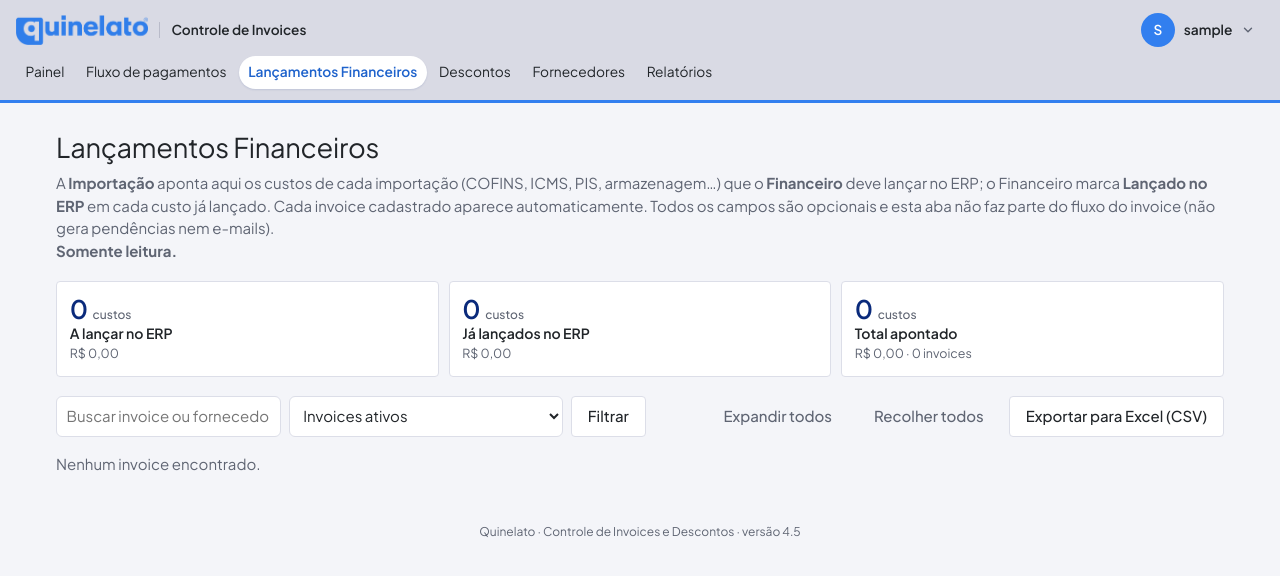
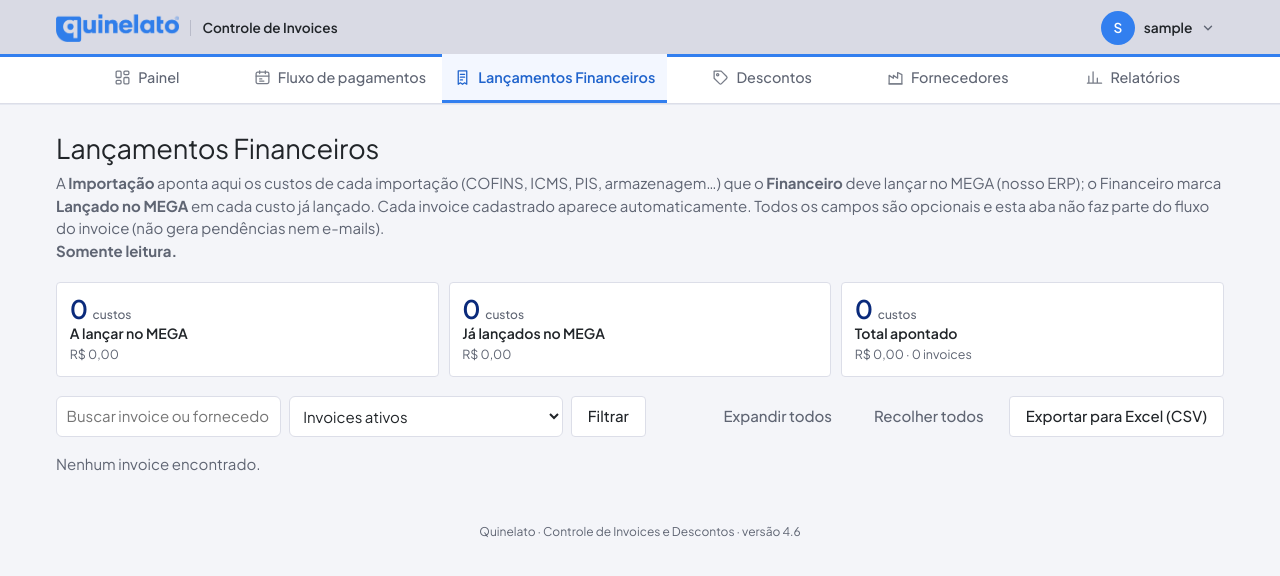
Before and after one commit to matheusmartins8327/controle-descontos, a Flask app: page /lancamentos in a window 1280 px wide. Shown: the top 576 px of the page. Run offline with Flask 3, Linux system fonts and the light colour scheme; the visitor is signed in with stand-in values (Sample User, id 1); data comes from the database, SQL or seed files in the repository; data that the repository does not hold is empty.

Commit message:
v4.6: ERP passa a se chamar MEGA; novo cabeçalho com abas e botão Novo invoice
Co-Authored-By: Claude Opus 5.5 <noreply@anthropic.com>
Claude-Session: https://claude.ai/code/session_01K5YpXhuEijvrrCuL2XiN34

```diff
--- a/app.py
+++ b/app.py
@@ -38,7 +38,7 @@ BASE_DIR = os.path.dirname(os.path.abspath(__file__))
 INSTANCE_DIR = os.path.join(BASE_DIR, "instance")
 DB_PATH = os.environ.get("DESCONTOS_DB", os.path.join(INSTANCE_DIR, "descontos.db"))
 MAX_USUARIOS = 10
-VERSAO = "4.5"
+VERSAO = "4.6"
 
 # ---------------------------------------------------------------------------
 # Perfis, moedas e etapas
@@ -298,10 +298,10 @@ CREATE TABLE IF NOT EXISTS lancamentos (
     criado_em TEXT NOT NULL,
     atualizado_por INTEGER REFERENCES usuarios(id),
     atualizado_em TEXT,
-    lancado_erp INTEGER NOT NULL DEFAULT 0,      -- marcado pelo Financeiro quando já lançou no ERP
+    lancado_erp INTEGER NOT NULL DEFAULT 0,      -- marcado pelo Financeiro quando já lançou no MEGA
     lancado_erp_por INTEGER REFERENCES usuarios(id),
     lancado_erp_em TEXT,
-    alterado_apos_erp INTEGER NOT NULL DEFAULT 0 -- a Importação mudou depois de lançado: conferir no ERP
+    alterado_apos_erp INTEGER NOT NULL DEFAULT 0 -- a Importação mudou depois de lançado: conferir no MEGA
 );
 CREATE INDEX IF NOT EXISTS idx_lancamentos_invoice ON lancamentos(invoice_id);
 -- versão 4.0: e-mails automáticos
@@ -376,7 +376,7 @@ def init_db():
                 DROP TABLE invoice_itens_v35;
                 CREATE INDEX IF NOT EXISTS idx3_itens_invoice ON invoice_itens(invoice_id);
             """)
-        # versão 4.5: controle do lançamento no ERP pelo Financeiro
+        # versão 4.5: controle do lançamento no MEGA pelo Financeiro
         colunas_l = {r[1] for r in db.execute("PRAGMA table_info(lancamentos)")}
         for col, tipo in (("lancado_erp", "INTEGER NOT NULL DEFAULT 0"), ("lancado_erp_por", "INTEGER"),
                           ("lancado_erp_em", "TEXT"), ("alterado_apos_erp", "INTEGER NOT NULL DEFAULT 0")):
@@ -2376,7 +2376,7 @@ def sistema_onedrive():
 # Lançamentos Financeiros (fora do fluxo de invoices)
 #
 # Cada invoice cadastrado ganha um painel onde a Importação aponta os custos da importação (COFINS, ICMS, PIS,
-# armazenagem...) que o Financeiro deve lançar no ERP; o Financeiro marca cada um quando já lançou no ERP.
+# armazenagem...) que o Financeiro deve lançar no MEGA; o Financeiro marca cada um quando já lançou no MEGA.
 # Todos os campos são opcionais; não geram pendências nem e-mails.
 # ---------------------------------------------------------------------------
 TIPOS_LANCAMENTO_SUGERIDOS = ["II", "IPI", "PIS", "COFINS", "ICMS", "Taxa Siscomex", "AFRMM", "Armazenagem",
@@ -2390,7 +2390,7 @@ def pode_lancar():
 
 
 def pode_marcar_erp():
-    """Financeiro marca o que já lançou no ERP (e o Administrador)."""
+    """Financeiro marca o que já lançou no MEGA (e o Administrador)."""
     return pode("financeiro")
 
 
@@ -2511,7 +2511,7 @@ def lancamento_editar(lid):
             flash(e, "erro")
         return voltar_lancamentos(antigo["invoice_id"])
     if (dados["tipo"], dados["valor"], dados["data_pagamento"]) != (antigo["tipo"], antigo["valor"], antigo["data_pagamento"]):
-        # se já estava lançado no ERP, volta para pendente e avisa o Financeiro para conferir
+        # se já estava lançado no MEGA, volta para pendente e avisa o Financeiro para conferir
         ja_no_erp = bool(antigo["lancado_erp"]) or bool(antigo["alterado_apos_erp"])
         db.execute("UPDATE lancamentos SET tipo = ?, valor = ?, data_pagamento = ?, atualizado_por = ?,"
                    " atualizado_em = ?, lancado_erp = 0, alterado_apos_erp = ? WHERE id = ?",
@@ -2519,9 +2519,9 @@ def lancamento_editar(lid):
                     1 if ja_no_erp else 0, lid))
         registrar_evento(antigo["invoice_id"], "Lançamento financeiro corrigido",
                          f"{descrever_lancamento(antigo)} → {descrever_lancamento(dados)}"
-                         + (" (já estava lançado no ERP: voltou para conferência do Financeiro)" if antigo["lancado_erp"] else ""))
+                         + (" (já estava lançado no MEGA: voltou para conferência do Financeiro)" if antigo["lancado_erp"] else ""))
         db.commit()
-        flash("Lançamento atualizado." + (" Ele já estava lançado no ERP: o Financeiro verá o aviso para conferir."
+        flash("Lançamento atualizado." + (" Ele já estava lançado no MEGA: o Financeiro verá o aviso para conferir."
                                           if antigo["lancado_erp"] else ""), "ok")
     return voltar_lancamentos(antigo["invoice_id"])
 
@@ -2536,8 +2536,8 @@ def lancamento_excluir(lid):
     if l is None:
         abort(404)
     if l["lancado_erp"] and g.usuario["perfil"] != "admin":
-        flash("Este custo já foi lançado no ERP pelo Financeiro: para excluí-lo, peça ao Financeiro para desmarcar "
-              "o lançamento no ERP antes (assim o ajuste no ERP não se perde).", "erro")
+        flash("Este custo já foi lançado no MEGA pelo Financeiro: para excluí-lo, peça ao Financeiro para desmarcar "
+              "o lançamento no MEGA antes (assim o ajuste no MEGA não se perde).", "erro")
         return voltar_lancamentos(l["invoice_id"])
     db.execute("DELETE FROM lancamentos WHERE id = ?", (lid,))
     registrar_evento(l["invoice_id"], "Lançamento financeiro excluído", descrever_lancamento(l))
@@ -2549,7 +2549,7 @@ def lancamento_excluir(lid):
 @app.route("/lancamentos/<int:lid>/erp", methods=["POST"])
 @login_obrigatorio
 def lancamento_erp(lid):
-    """Financeiro marca/desmarca o custo como já lançado no ERP (controle próprio)."""
+    """Financeiro marca/desmarca o custo como já lançado no MEGA (controle próprio)."""
     if not pode_marcar_erp():
         abort(403)
     db = get_db()
@@ -2560,11 +2560,11 @@ def lancamento_erp(lid):
     if marcar:
         db.execute("UPDATE lancamentos SET lancado_erp = 1, lancado_erp_por = ?, lancado_erp_em = ?,"
                    " alterado_apos_erp = 0 WHERE id = ?", (g.usuario["id"], agora(), lid))
-        registrar_evento(l["invoice_id"], "Custo lançado no ERP (Financeiro)", descrever_lancamento(l))
+        registrar_evento(l["invoice_id"], "Custo lançado no MEGA (Financeiro)", descrever_lancamento(l))
     else:
         db.execute("UPDATE lancamentos SET lancado_erp = 0, lancado_erp_por = NULL, lancado_erp_em = NULL"
                    " WHERE id = ?", (lid,))
-        registrar_evento(l["invoice_id"], "Lançamento no ERP desmarcado (Financeiro)", descrever_lancamento(l))
+        registrar_evento(l["invoice_id"], "Lançamento no MEGA desmarcado (Financeiro)", descrever_lancamento(l))
     db.commit()
     return voltar_lancamentos(l["invoice_id"])
 
@@ -2575,7 +2575,7 @@ def lancamentos_csv():
     saida = io.StringIO()
     w = csv.writer(saida, delimiter=";")
     w.writerow(["Fornecedor", "Invoice", "Tipo de pagamento", "Valor (R$)", "Data do pagamento",
-                "Lançado no ERP", "Lançado por", "Lançado em", "Apontado por"])
+                "Lançado no MEGA", "Lançado por", "Lançado em", "Apontado por"])
     for p in paineis_lancamentos(request.args):
         for l in p["lancamentos"]:
             w.writerow([p["inv"]["fornecedor"], p["inv"]["numero"], l["tipo"],
--- a/static/style.css
+++ b/static/style.css
@@ -406,7 +406,7 @@ input.inativo { background: #f1f2f6; color: #9aa0ad; }
   .topo nav { order: 3; flex-basis: 100%; overflow-x: auto; padding-bottom: .15rem; }
 }
 
-/* v4.5: controle "Lançado no ERP" */
+/* v4.5: controle "Lançado no MEGA" */
 .tabela-lanc .c-tipo { width: 24%; } .tabela-lanc .c-valor { width: 14%; } .tabela-lanc .c-data { width: 15%; }
 .tabela-lanc .c-quem { width: 16%; } .tabela-lanc .c-erp { width: 19%; } .tabela-lanc .c-acoes { width: 12%; }
 .tabela-lanc { min-width: 900px; }
@@ -425,3 +425,33 @@ tr.conferir td { background: var(--alerta-claro); }
 .etiqueta.ok-erp { background: var(--ok-claro); color: var(--ok); font-size: .75rem; padding: .1rem .55rem; border-radius: 99px; font-weight: 600; }
 .pl-total { font-weight: 600; }
 .cards-lanc a.fluxo-etapa { text-decoration: none; color: inherit; }
+
+/* v4.6: cabeçalho em duas faixas (marca + conta / abas) alinhado ao conteúdo */
+.topo { background: var(--cabecalho); border-bottom: 0; box-shadow: 0 1px 0 rgba(10,42,123,.06); }
+.topo-barra { max-width: 1200px; margin: 0 auto; padding: .5rem 16px .35rem; display: flex; align-items: center; gap: 1rem; }
+.topo-barra .marca img { height: 28px; }
+.topo-barra .conta { margin-left: auto; }
+.topo-barra .conta summary { padding-top: .2rem; padding-bottom: .2rem; }
+.abas { background: #fff; border-bottom: 1px solid var(--borda); box-shadow: inset 0 3px 0 var(--pri); }
+.abas-inner { max-width: 1200px; margin: 0 auto; padding: 0 16px; display: flex; align-items: stretch; gap: .25rem;
+  overflow-x: auto; scrollbar-width: none; }
+.abas-inner::-webkit-scrollbar { display: none; }
+.abas a.aba { flex: 1 1 0; min-width: max-content; display: flex; align-items: center; justify-content: center; gap: .45rem;
+  padding: .8rem .75rem .7rem; color: var(--suave); text-decoration: none; font-size: .9rem; font-weight: 500;
+  border-bottom: 3px solid transparent; white-space: nowrap; transition: color .15s, background .15s, border-color .15s; }
+.abas a.aba svg { flex-shrink: 0; opacity: .85; }
+.abas a.aba:hover { color: var(--pri-escuro); background: #f5f8fe; }
+.abas a.aba.ativo { color: var(--pri-escuro); border-bottom-color: var(--pri); font-weight: 600; background: #f3f7ff; }
+.abas a.aba.ativo svg { opacity: 1; }
+.abas a.novo-invoice { flex: 0 0 auto; align-self: center; margin-left: .75rem; display: flex; align-items: center; gap: .35rem;
+  background: var(--pri); color: #fff; text-decoration: none; font-size: .86rem; font-weight: 600; white-space: nowrap;
+  padding: .45rem .9rem .45rem .7rem; border-radius: 99px; box-shadow: 0 2px 6px rgba(50,127,239,.3); transition: background .15s; }
+.abas a.novo-invoice:hover, .abas a.novo-invoice.ativo { background: var(--pri-escuro); }
+@media (max-width: 1100px) { .abas a.aba svg { display: none; } .abas a.aba { padding-left: .55rem; padding-right: .55rem; font-size: .86rem; } }
+@media (max-width: 600px) { .topo-barra .marca span { display: none; } }
+/* neutraliza regras do cabeçalho antigo (.topo nav ...) */
+.topo nav.abas { display: block; flex: none; order: 0; overflow: visible; padding: 0; gap: 0; }
+.topo nav.abas a.aba { border-radius: 0; box-shadow: none; border-left: 0; font-size: .9rem; }
+.topo nav.abas a.aba.ativo { box-shadow: none; }
+.topo nav.abas a.novo-invoice { border-left: 0; }
+@media (max-width: 1100px) { .topo nav.abas a.aba { font-size: .86rem; } }
--- a/templates/base.html
+++ b/templates/base.html
@@ -13,18 +13,9 @@
 <body>
 {% if g.usuario %}
 <header class="topo">
-  <div class="topo-inner">
+  <div class="topo-barra">
     <a class="marca" href="{{ url_for('painel') }}"><img src="{{ url_for('static', filename='img/logo-quinelato.png') }}" alt="Quinelato">
-      <span><strong>Controle de Invoices</strong><span class="sub-marca">Importação · Descontos · Pagamentos</span></span></a>
-    <nav>
-      <a href="{{ url_for('painel') }}" class="{{ 'ativo' if request.endpoint == 'painel' }}">Painel</a>
-      {% if pode('importacao') %}<a href="{{ url_for('invoice_novo') }}" class="{{ 'ativo' if request.endpoint == 'invoice_novo' }}">Novo invoice</a>{% endif %}
-      <a href="{{ url_for('fluxo_pagamentos') }}" class="{{ 'ativo' if request.endpoint == 'fluxo_pagamentos' }}">Fluxo de pagamentos</a>
-      <a href="{{ url_for('lancamentos') }}" class="{{ 'ativo' if request.endpoint == 'lancamentos' }}">Lançamentos Financeiros</a>
-      <a href="{{ url_for('descontos') }}" class="{{ 'ativo' if request.endpoint == 'descontos' }}">Descontos</a>
-      <a href="{{ url_for('fornecedores') }}" class="{{ 'ativo' if request.endpoint == 'fornecedores' }}">Fornecedores</a>
-      <a href="{{ url_for('relatorios') }}" class="{{ 'ativo' if request.endpoint == 'relatorios' }}">Relatórios</a>
-    </nav>
+      <span><strong>Controle de Invoices</strong></span></a>
     {% set partes = g.usuario.nome.split() %}
     <details class="conta">
       <summary title="Minha conta">
@@ -46,6 +37,17 @@
       </div>
     </details>
   </div>
+  <nav class="abas" aria-label="Menu principal">
+    <div class="abas-inner">
+      <a href="{{ url_for('painel') }}" class="aba {{ 'ativo' if request.endpoint == 'painel' }}"><svg viewBox="0 0 24 24" width="17" height="17" aria-hidden="true" fill="none" stroke="currentColor" stroke-width="1.8" stroke-linecap="round" stroke-linejoin="round"><rect x="3" y="3" width="7" height="9" rx="1.5"/><rect x="14" y="3" width="7" height="5" rx="1.5"/><rect x="14" y="12" width="7" height="9" rx="1.5"/><rect x="3" y="16" width="7" height="5" rx="1.5"/></svg><span>Painel</span></a>
+      <a href="{{ url_for('fluxo_pagamentos') }}" class="aba {{ 'ativo' if request.endpoint == 'fluxo_pagamentos' }}"><svg viewBox="0 0 24 24" width="17" height="17" aria-hidden="true" fill="none" stroke="currentColor" stroke-width="1.8" stroke-linecap="round" stroke-linejoin="round"><rect x="3" y="4.5" width="18" height="16" rx="2"/><path d="M16 2.5v4M8 2.5v4M3 10h18M8 14h3M8 17h6"/></svg><span>Fluxo de pagamentos</span></a>
+      <a href="{{ url_for('lancamentos') }}" class="aba {{ 'ativo' if request.endpoint == 'lancamentos' }}"><svg viewBox="0 0 24 24" width="17" height="17" aria-hidden="true" fill="none" stroke="currentColor" stroke-width="1.8" stroke-linecap="round" stroke-linejoin="round"><path d="M6 2.5h12v19l-3-2-3 2-3-2-3 2z"/><path d="M9 7.5h6M9 11.5h6M9 15.5h3"/></svg><span>Lançamentos Financeiros</span></a>
+      <a href="{{ url_for('descontos') }}" class="aba {{ 'ativo' if request.endpoint == 'descontos' }}"><svg viewBox="0 0 24 24" width="17" height="17" aria-hidden="true" fill="none" stroke="currentColor" stroke-width="1.8" stroke-linecap="round" stroke-linejoin="round"><path d="M20.6 13.4l-7.2 7.2a2 2 0 01-2.8 0L3 13V3h10l7.6 7.6a2 2 0 010 2.8z"/><circle cx="8" cy="8" r="1.6"/></svg><span>Descontos</span></a>
+      <a href="{{ url_for('fornecedores') }}" class="aba {{ 'ativo' if request.endpoint == 'fornecedores' }}"><svg viewBox="0 0 24 24" width="17" height="17" aria-hidden="true" fill="none" stroke="currentColor" stroke-width="1.8" stroke-linecap="round" stroke-linejoin="round"><path d="M3 21V9l6 4V9l6 4V5l6 3v13z"/><path d="M3 21h18"/></svg><span>Fornecedores</span></a>
+      <a href="{{ url_for('relatorios') }}" class="aba {{ 'ativo' if request.endpoint == 'relatorios' }}"><svg viewBox="0 0 24 24" width="17" height="17" aria-hidden="true" fill="none" stroke="currentColor" stroke-width="1.8" stroke-linecap="round" stroke-linejoin="round"><path d="M4 20V10M10 20V4M16 20v-7M22 20H2"/></svg><span>Relatórios</span></a>
+      {% if pode('importacao') %}<a href="{{ url_for('invoice_novo') }}" class="novo-invoice {{ 'ativo' if request.endpoint == 'invoice_novo' }}"><svg viewBox="0 0 24 24" width="17" height="17" aria-hidden="true" fill="none" stroke="currentColor" stroke-width="1.8" stroke-linecap="round" stroke-linejoin="round"><path d="M12 5v14M5 12h14"/></svg><span>Novo invoice</span></a>{% endif %}
+    </div>
+  </nav>
 </header>
 {% endif %}
 <main class="{{ 'estreito' if not g.usuario }}">
--- a/templates/lancamentos.html
+++ b/templates/lancamentos.html
@@ -3,15 +3,15 @@
 {% block conteudo %}
 <h1>Lançamentos Financeiros</h1>
 <p class="sub">A <strong>Importação</strong> aponta aqui os custos de cada importação (COFINS, ICMS, PIS, armazenagem…) que o
-  <strong>Financeiro</strong> deve lançar no ERP; o Financeiro marca <strong>Lançado no ERP</strong> em cada custo já lançado.
+  <strong>Financeiro</strong> deve lançar no MEGA (nosso ERP); o Financeiro marca <strong>Lançado no MEGA</strong> em cada custo já lançado.
   Cada invoice cadastrado aparece automaticamente. Todos os campos são opcionais e esta aba não faz parte do fluxo do invoice
   (não gera pendências nem e-mails).
   {% if not editar and not marcar %}<br><strong>Somente leitura.</strong>{% endif %}</p>
 
 <section class="fluxo cards-lanc">
   <a class="fluxo-etapa {{ 'alerta-card' if pend_qtd }} {{ 'sel' if args.get('filtro') == 'pendentes_erp' }}" href="{{ url_for('lancamentos', filtro='pendentes_erp') }}">
-    <span class="n">{{ pend_qtd }} <small>custos</small></span><span class="rot">A lançar no ERP</span><small>{{ pend_total|moeda('BRL') }}</small></a>
-  <div class="fluxo-etapa"><span class="n">{{ qtd - pend_qtd }} <small>custos</small></span><span class="rot">Já lançados no ERP</span><small>{{ (total - pend_total)|moeda('BRL') }}</small></div>
+    <span class="n">{{ pend_qtd }} <small>custos</small></span><span class="rot">A lançar no MEGA</span><small>{{ pend_total|moeda('BRL') }}</small></a>
+  <div class="fluxo-etapa"><span class="n">{{ qtd - pend_qtd }} <small>custos</small></span><span class="rot">Já lançados no MEGA</span><small>{{ (total - pend_total)|moeda('BRL') }}</small></div>
   <div class="fluxo-etapa"><span class="n">{{ qtd }} <small>custos</small></span><span class="rot">Total apontado</span><small>{{ total|moeda('BRL') }} · {{ paineis|length }} invoices</small></div>
 </section>
 
@@ -19,7 +19,7 @@
   <input name="q" value="{{ args.get('q', '') }}" placeholder="Buscar invoice ou fornecedor">
   <select name="filtro">
     <option value="">Invoices ativos</option>
-    <option value="pendentes_erp" {{ 'selected' if args.get('filtro') == 'pendentes_erp' }}>Com custos a lançar no ERP</option>
+    <option value="pendentes_erp" {{ 'selected' if args.get('filtro') == 'pendentes_erp' }}>Com custos a lançar no MEGA</option>
     <option value="com" {{ 'selected' if args.get('filtro') == 'com' }}>Somente com custos apontados</option>
     <option value="sem" {{ 'selected' if args.get('filtro') == 'sem' }}>Somente sem custos apontados</option>
     <option value="todos" {{ 'selected' if args.get('filtro') == 'todos' }}>Todos (inclui cancelados)</option>
@@ -42,8 +42,8 @@
       {% if inv.cancelado_em %}<span class="etiqueta cancelado">Cancelado</span>{% endif %}</span>
     <span class="pl-resumo">
       {% if p.lancamentos %}
-        {% if p.pendentes_erp %}<span class="etiqueta pendente-erp">{{ p.pendentes_erp }} a lançar no ERP</span>
-        {% else %}<span class="etiqueta ok-erp">✓ Tudo lançado no ERP</span>{% endif %}
+        {% if p.pendentes_erp %}<span class="etiqueta pendente-erp">{{ p.pendentes_erp }} a lançar no MEGA</span>
+        {% else %}<span class="etiqueta ok-erp">✓ Tudo lançado no MEGA</span>{% endif %}
         <span class="pl-total">{{ p.lancamentos|length }} {{ 'custo' if p.lancamentos|length == 1 else 'custos' }} · {{ p.total|moeda('BRL') }}</span>
       {% else %}<small>Sem custos apontados</small>{% endif %}
     </span>
@@ -54,7 +54,7 @@
     <div class="rolagem">
     <table class="tabela-lanc">
       <colgroup><col class="c-tipo"><col class="c-valor"><col class="c-data"><col class="c-quem"><col class="c-erp">{% if editar %}<col class="c-acoes">{% endif %}</colgroup>
-      <thead><tr><th>Tipo de pagamento</th><th class="num">Valor (R$)</th><th>Data do pagamento</th><th>Apontado por</th><th>Lançado no ERP</th>{% if editar %}<th></th>{% endif %}</tr></thead>
+      <thead><tr><th>Tipo de pagamento</th><th class="num">Valor (R$)</th><th>Data do pagamento</th><th>Apontado por</th><th>Lançado no MEGA</th>{% if editar %}<th></th>{% endif %}</tr></thead>
       <tbody>
       {% for l in p.lancamentos %}
         <tr class="{{ 'lancado' if l.lancado_erp }} {{ 'conferir' if l.alterado_apos_erp and not l.lancado_erp }}">
@@ -72,10 +72,10 @@
             <form method="post" action="{{ url_for('lancamento_erp', lid=l.id) }}" class="form-erp">
               <input type="hidden" name="csrf_token" value="{{ csrf_token() }}"><input type="hidden" name="voltar" value="{{ voltar }}">
               <input type="hidden" name="lancado" value="{{ '0' if l.lancado_erp else '1' }}">
-              <label class="flag-erp {{ 'marcado' if l.lancado_erp }}" title="{{ 'Desmarcar' if l.lancado_erp else 'Marcar como lançado no ERP' }}">
+              <label class="flag-erp {{ 'marcado' if l.lancado_erp }}" title="{{ 'Desmarcar' if l.lancado_erp else 'Marcar como lançado no MEGA' }}">
                 <input type="checkbox" {{ 'checked' if l.lancado_erp }} {{ 'disabled' if not marcar }} onchange="this.form.submit()">
                 {% if l.lancado_erp %}<span><strong>Lançado</strong><small>{{ l.usuario_erp or '—' }} · {{ l.lancado_erp_em|data }}</small></span>
-                {% elif l.alterado_apos_erp %}<span><strong class="txt-conferir">Alterado: conferir no ERP</strong><small>mudou depois de lançado</small></span>
+                {% elif l.alterado_apos_erp %}<span><strong class="txt-conferir">Alterado: conferir no MEGA</strong><small>mudou depois de lançado</small></span>
                 {% else %}<span>A lançar</span>{% endif %}
               </label>
             </form>
@@ -83,7 +83,7 @@
           {% if editar %}
           <td><div class="acoes-lanc">
             <form id="f{{ l.id }}" method="post" action="{{ url_for('lancamento_editar', lid=l.id) }}"
-                  {% if l.lancado_erp %}onsubmit="return confirm('Este custo já foi lançado no ERP pelo Financeiro. Ao alterar, ele volta para conferência do Financeiro. Continuar?')"{% endif %}>
+                  {% if l.lancado_erp %}onsubmit="return confirm('Este custo já foi lançado no MEGA pelo Financeiro. Ao alterar, ele volta para conferência do Financeiro. Continuar?')"{% endif %}>
               <input type="hidden" name="csrf_token" value="{{ csrf_token() }}"><input type="hidden" name="voltar" value="{{ voltar }}">
               <button class="btn pequeno">Salvar</button></form>
             <form method="post" action="{{ url_for('lancamento_excluir', lid=l.id) }}" onsubmit="return confirm('Excluir este custo?')">
```
Also changed, not shown: README.md.
